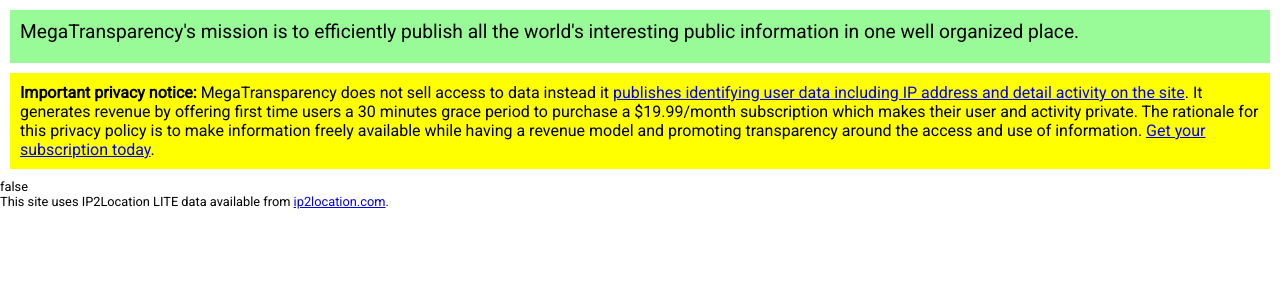
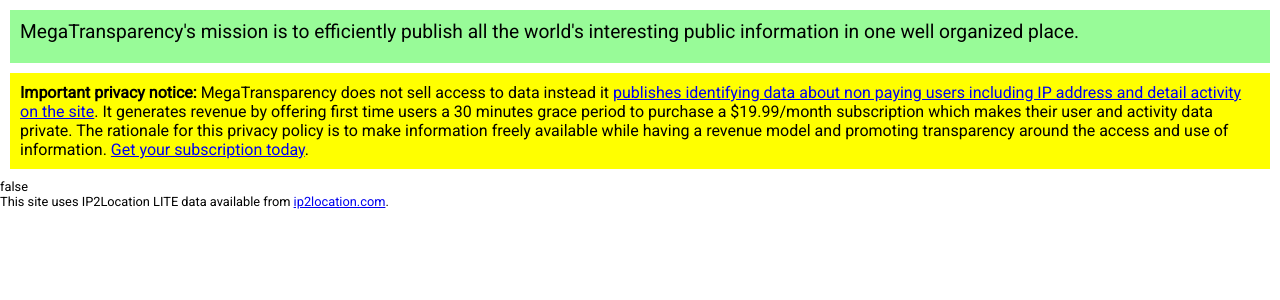
Before and after one commit to MegaTransparency/MegaTransparency, a Python web app: template templates/index.html in a window 1280 px wide. Shown: the part 61-361 px from the top of the page. Run offline with Jinja, Linux system fonts and the light colour scheme; the template is opened without the code that fills it, so the values that code supplies are empty; some libraries are stand-ins or nearby versions.

Commit message:
reword privacy statement

```diff
--- a/templates/index.html
+++ b/templates/index.html
@@ -56,7 +56,7 @@
 
         <div id="header"><span class="account_links"><a href="/login" v-if="!is_logged_in">Login/sign up via Google</a><a href="/logout" v-if="is_logged_in">Logout</a></span><h1><span class="free">Mega</span>Transparency.com: Making transparency the default</h1></div>
         <div id="main"><div id="intro"><p>MegaTransparency's mission is to efficiently publish all the world's interesting public information in one well organized place.</p></div>
-        <div id="notice_about_free_use"><strong>Important privacy notice:</strong> MegaTransparency does not sell access to data instead it <a href="/public_activity_log/">publishes identifying user data including IP address and detail activity on the site</a>. It generates revenue by offering first time users a 30 minutes grace period to purchase a $19.99/month subscription which makes their user and activity private. The rationale for this privacy policy is to make information freely available while having a revenue model and promoting transparency around the access and use of information. <a href="/subscribe/">Get your subscription today</a>.</div>
+        <div id="notice_about_free_use"><strong>Important privacy notice:</strong> MegaTransparency does not sell access to data instead it <a href="/public_activity_log/">publishes identifying data about non paying users including IP address and detail activity on the site</a>. It generates revenue by offering first time users a 30 minutes grace period to purchase a $19.99/month subscription which makes their user and activity data private. The rationale for this privacy policy is to make information freely available while having a revenue model and promoting transparency around the access and use of information. <a href="/subscribe/">Get your subscription today</a>.</div>
         </div>
        ${is_logged_in}
             <div id="footer">
```
